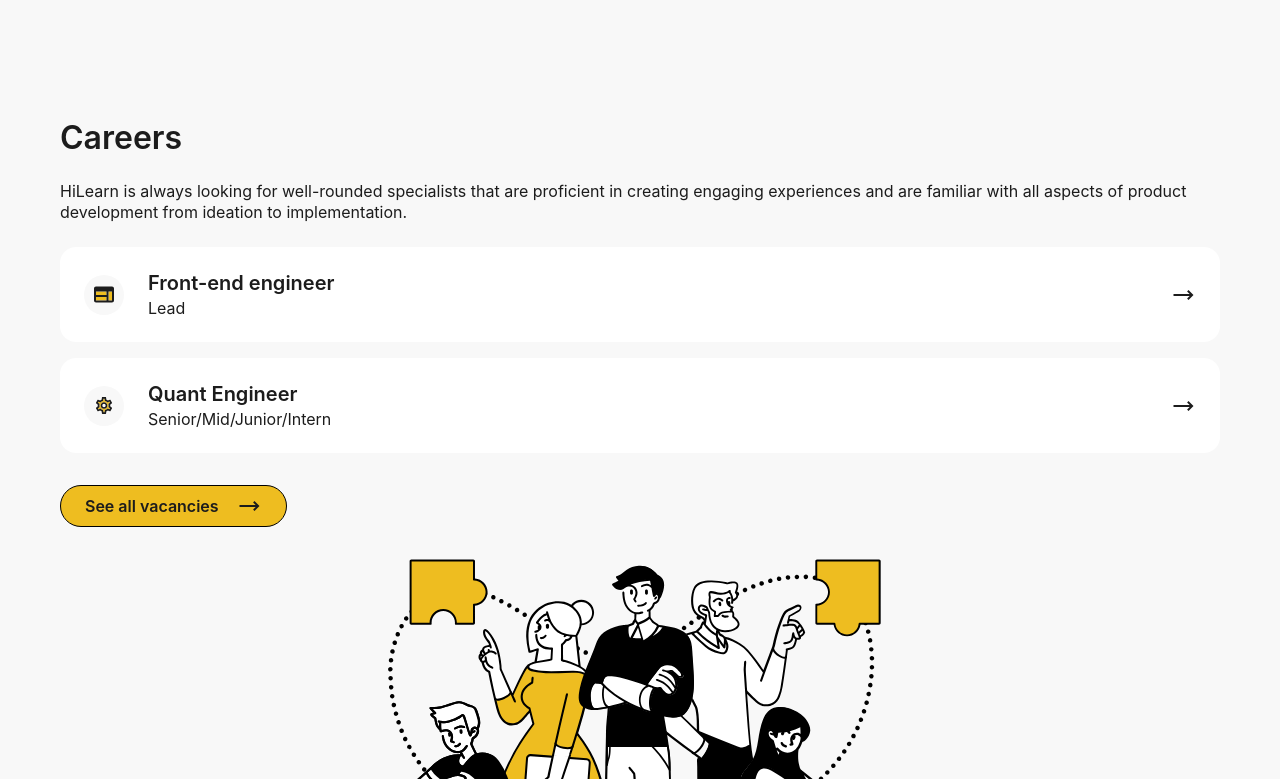
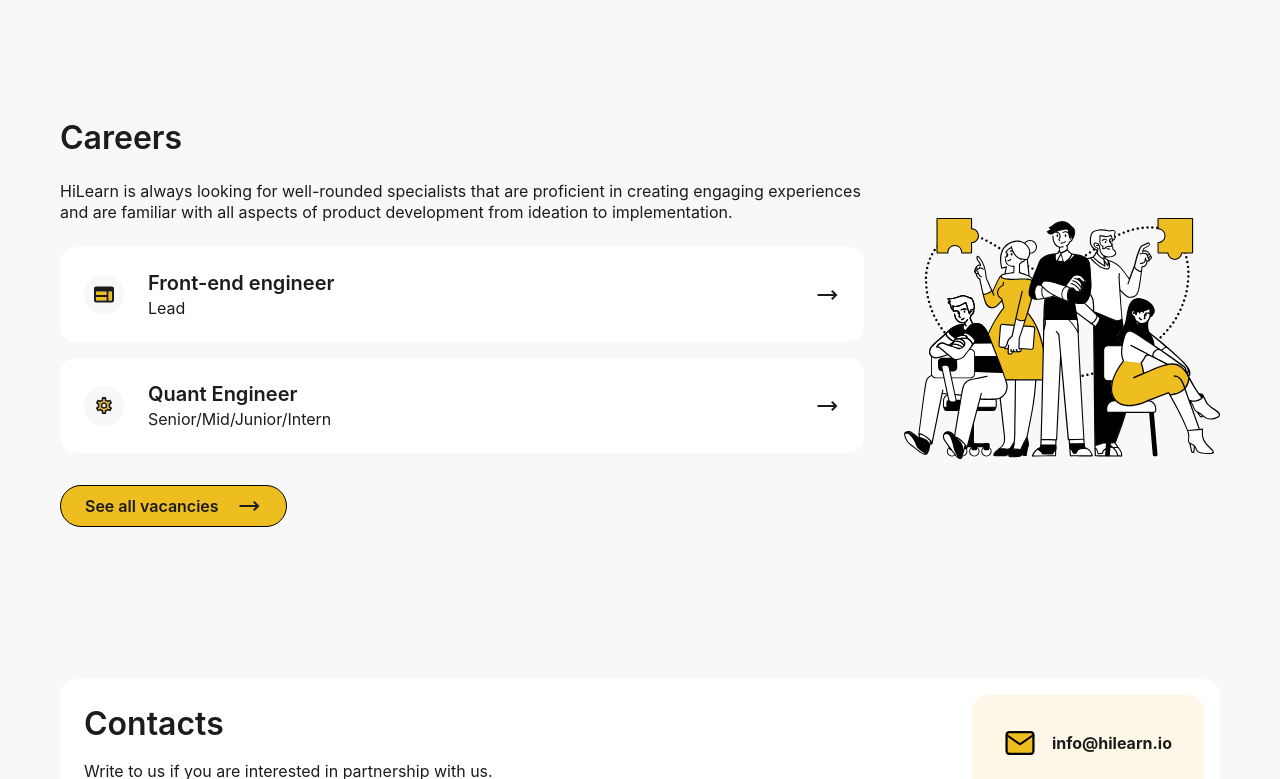
Before and after one commit to hilearn/website, a Next.js app: page / in a window 1280 px wide. Shown: the part 3021-3800 px from the top of the page. Built offline with nearby package versions, Linux system fonts and the light colour scheme.

Commit message:
make careers block resposive

```diff
--- a/src/components/Home/CareersBlock.tsx
+++ b/src/components/Home/CareersBlock.tsx
@@ -11,8 +11,19 @@
 
 const Container = styled.div`
   display: flex;
+  flex-direction: row;
+  margin-top: 120px;
+  @media (max-width: ${({ theme }) => theme.breakpoints.m}) {
+    display: flex;
     flex-direction: column;
-  margin-top: 120px;
+  }
+`;
+
+const Content = styled.div`
+  margin-right: 40px;
+  @media (max-width: ${({ theme }) => theme.breakpoints.m}) {
+    margin-left: 0;
+  }
 `;
 
 const StyledTypography = styled(Typography)`
@@ -28,6 +39,7 @@
 const CareersBlock = () => {
   return (
     <Container>
+      <Content>
         <BlockTitle text="Careers" />
         <StyledTypography margin="0 0 24px 0">
           HiLearn is always looking for well-rounded specialists that are proficient in creating engaging experiences and are
@@ -49,6 +61,7 @@
             See all vacancies
           </Button>
         </ButtonContainer>
+      </Content>
       <Image
         src={careers}
         alt="Careers"
```
Lines whose indentation alone changed are shown as unchanged.
